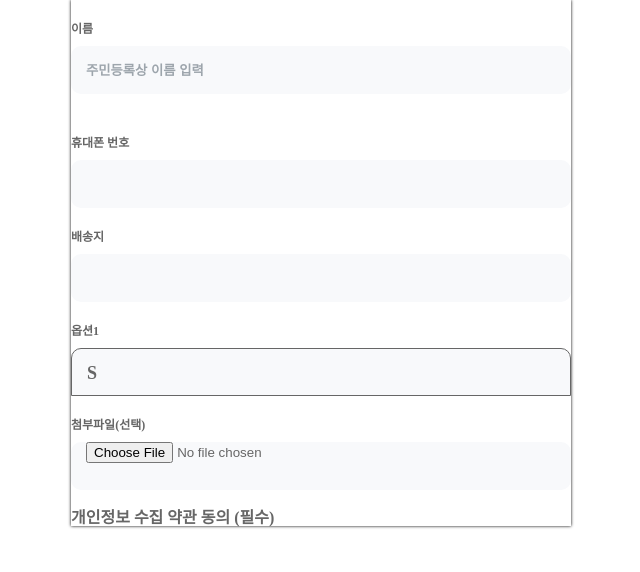
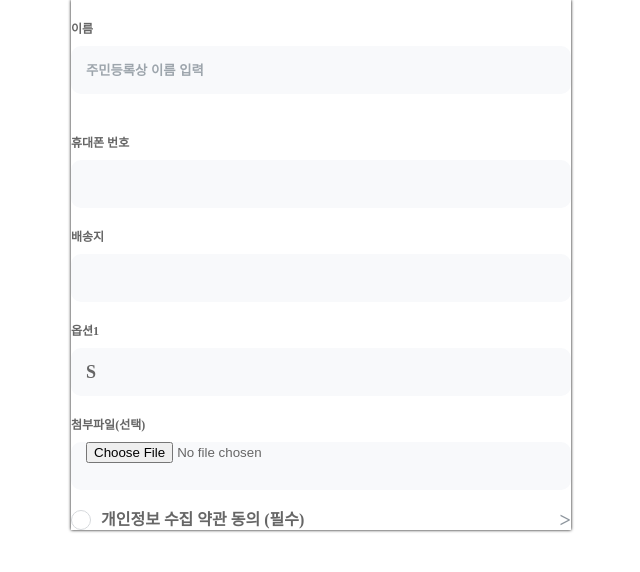
Before and after one commit to hinyc/wanted-codestates-project-10-7, a React (Create React App) app: page /submit in a window 1280 px wide. Shown: the top 572 px of the page, without its empty margins (319-959 px from the left). Built offline with nearby package versions, Linux system fonts and the light colour scheme; the HTML template or start-up script is replaced by a standard one.

Commit message:
[Feat]#3 이름, 번호 상태저장 추가

```diff
--- a/src/components/Submit/Form.jsx
+++ b/src/components/Submit/Form.jsx
@@ -1,11 +1,12 @@
 import React, { useState, useRef } from 'react';
 import { useDispatch, useSelector } from 'react-redux';
-import styled from 'styled-components';
+import styled, { css } from 'styled-components';
 import { addSubmitData, initSubmitData } from '../../modules/submit';
 
 export default function Form({ data }) {
   const [showVerification, setShowVerification] = useState(false);
-  const [selectOption, setSelectOption] = useState(true);
+  const [showOption, setShowOption] = useState('');
+  const [agreementState, setAgreementState] = useState(false);
   const dispatch = useDispatch();
 
   const value = useRef('');
@@ -24,14 +25,21 @@ export default function Form({ data }) {
         if (e.type === 'focus') {
           if (!currentValue.length) setShowVerification(true);
         }
+        if (e.type === 'blur' && !showVerification) {
+          dispatch(addSubmitData(data.id, e.target.value));
+        }
+        break;
+      case 'phone':
+        const num = e.target.value;
+        console.log(num);
+        dispatch(addSubmitData(data.id, e.target.value));
         break;
       case 'select':
-        console.log(e.target.value);
         dispatch(addSubmitData(data.id, e.target.value));
-        setSelectOption('');
-        console.log(submitData);
+        setShowOption('');
 
         break;
+
       default:
         break;
     }
@@ -39,11 +47,16 @@ export default function Form({ data }) {
 
   const optionSelectHandler = (id) => {
     console.log('click');
-    if (id !== selectOption) {
-      setSelectOption(id);
+    console.log(id, showOption);
+    if (id !== showOption) {
+      setShowOption(id);
     }
   };
   //이벤트 블러 실행시 데이터 저장
+  const backgroundHandler = () => {
+    // 정상 기능동작 않함, 수정필요
+    setShowOption('');
+  };
 
   return (
     <Container>
@@ -54,6 +67,7 @@ export default function Form({ data }) {
             ref={value}
             onChange={eventHandler}
             onFocus={eventHandler}
+            onBlur={eventHandler}
             placeholder={data.placeholder && data.placeholder}
           />
           {id === 'name' ? (
@@ -67,7 +81,7 @@ export default function Form({ data }) {
       {type === 'phone' && (
         <form>
           <label>{data.required ? data.label : `${data.label}(선택)`}</label>
-          <input />
+          <input onBlur={eventHandler} />
         </form>
       )}
 
@@ -80,14 +94,15 @@ export default function Form({ data }) {
       {type === 'select' && (
         <form>
           <label>{data.required ? data.label : `${data.label}(선택)`}</label>
-          <Select>
+          <Select id={data.id} showOption={showOption}>
             <div
               className="currentSelector"
               onClick={() => optionSelectHandler(data.id)}
             >
               {submitData[data.id] || data.options[0]}
             </div>
-            {selectOption === data.id && (
+            <BackGround onClick={backgroundHandler} />
+            {showOption === data.id && (
               <OptionWrapper>
                 {data.options.map((el, idx) => (
                   <option ref={value} key={idx} onClick={eventHandler}>
@@ -109,9 +124,11 @@ export default function Form({ data }) {
 
       {type === 'agreement' && (
         <Agreement>
-          <div className="check"></div>
-          <div>{`${data.label} (필수)`}</div>
-          <div className="arrow"></div>
+          <div className="miniWrap">
+            <div className="check"></div>
+            <div className="text">{`${data.label} (필수)`}</div>
+          </div>
+          <div className="arrow">&gt;</div>
         </Agreement>
       )}
     </Container>
@@ -130,11 +147,9 @@ const Container = styled.div`
   label {
     font-weight: 700;
     font-size: 12px;
-    width: 100%;
+    /* width: 100%; */
   }
-  div {
-    width: 100%;
-  }
+
   div.verification {
     height: 12px;
     font-size: 12px;
@@ -168,9 +183,9 @@ const Container = styled.div`
     }
   }
 
-  input.file {
+  .file {
     width: 90%;
-    height: 200px;
+    height: 100px;
     :hover {
       cursor: pointer;
     }
@@ -179,29 +194,35 @@ const Container = styled.div`
 
 const Select = styled.div`
   margin-top: 10px;
-  width: 100%;
   height: 48px;
   outline: none;
   background-color: #f8f9fb;
   border-radius: 10px;
   padding: 0 15px;
-  border: 1px solid #666;
-  border-radius: 10px 10px 0 0;
   position: relative;
   div.currentSelector {
-    width: 100%;
     height: 100%;
     line-height: 48px;
     font-size: 18px;
     font-weight: 700;
   }
+  ${({ id, showOption }) => {
+    if (id === showOption) {
+      return css`
+        border-radius: 10px 10px 0 0;
+        border: 1px solid #666;
+      `;
+    }
+  }}
 `;
+
 const OptionWrapper = styled.div`
+  width: 500px;
   border: 1px solid #666;
   border-radius: 0 0 10px 10px;
   position: absolute;
-  top: 48px;
-  left: 0px;
+  top: 46px;
+  left: -1px;
   background-color: #f7fafb;
   option {
     height: 48px;
@@ -215,7 +236,37 @@ const OptionWrapper = styled.div`
   }
 `;
 
+const BackGround = styled.div`
+  position: fixed;
+  top: 0px;
+  left: 50%;
+  transform: translateX(-50%);
+  background-color: rgba(0, 0, 0, 0);
+  width: 100vw;
+  height: 100vh;
+  z-index: -2;
+`;
+
 const Agreement = styled.div`
+  display: flex;
+  justify-content: space-between;
+  align-items: center;
+  width: 100%;
   font-size: 16px;
   font-weight: 700;
+  .miniWrap {
+    display: flex;
+    align-items: center;
+  }
+  div.check {
+    width: 20px;
+    height: 20px;
+    border: 1px solid #d6d9dc;
+    border-radius: 50%;
+    margin-right: 10px;
+  }
+  div.arrow {
+    color: #8d959d;
+    font-size: 20px;
+  }
 `;
--- a/src/pages/Submit.jsx
+++ b/src/pages/Submit.jsx
@@ -61,54 +61,4 @@ const Container = styled.div`
   flex-direction: column;
   align-items: center;
   box-shadow: 0 0 3px black;
-  form {
-    width: 100%;
-  }
-  label {
-    font-weight: 700;
-    font-size: 12px;
-    width: 100%;
-    margin-top: 30px;
-  }
-  div {
-    width: 100%;
-  }
-  div.verification {
-    height: 12px;
-    font-size: 12px;
-    color: red;
-    margin-top: 8px;
-  }
-  div.addFileText {
-    font-size: 10px;
-    color: #adacad;
-    margin: 10px 0;
-  }
-  input {
-    width: 100%;
-    height: 48px;
-    outline: none;
-    background-color: #f8f9fb;
-    border-radius: 10px;
-    margin-top: 10px;
-    padding: 0 15px;
-    :hover {
-      border: 1px solid #ff705a;
-      cursor: text;
-    }
-    :focus {
-      border: 1px solid #ff705a;
-    }
-    ::placeholder {
-      color: #9da5ac;
-      font-weight: 700;
-    }
-  }
-  input.file {
-    width: 90%;
-    height: 200px;
-    :hover {
-      cursor: pointer;
-    }
-  }
 `;
```
